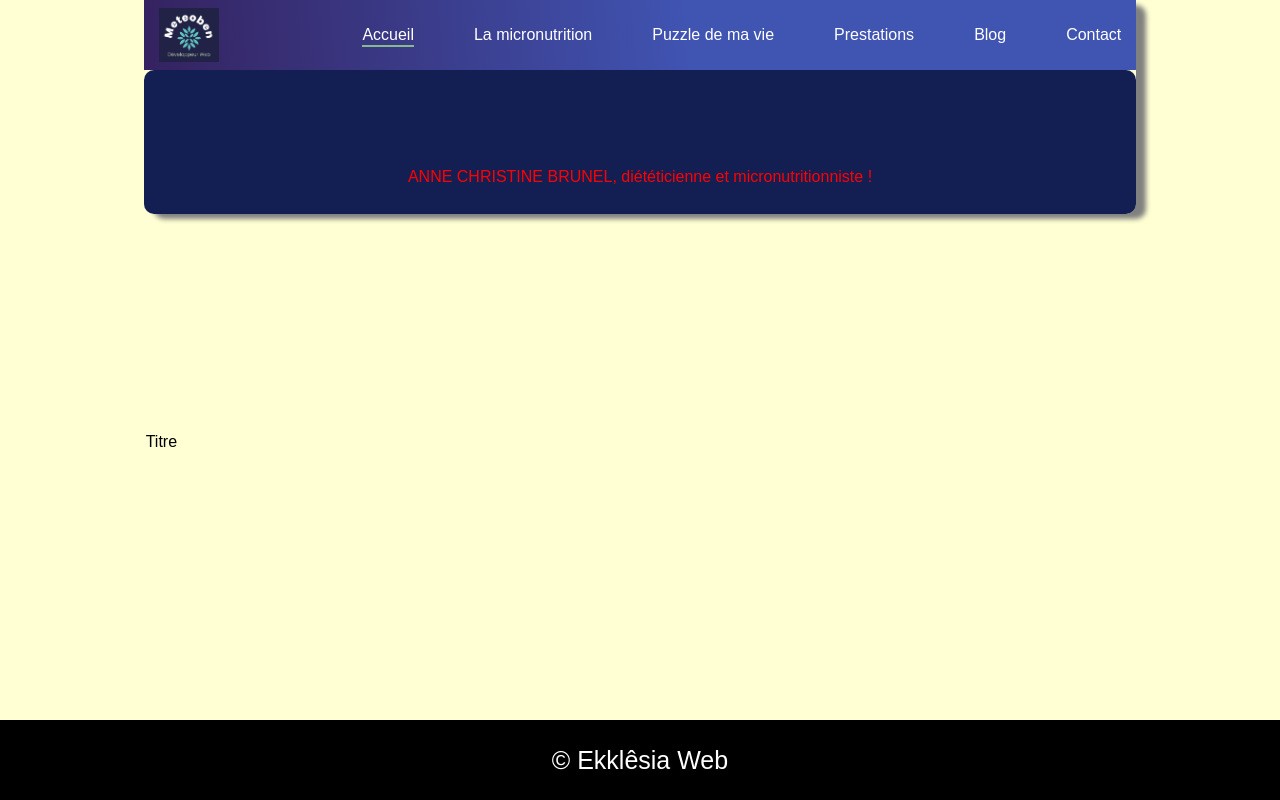
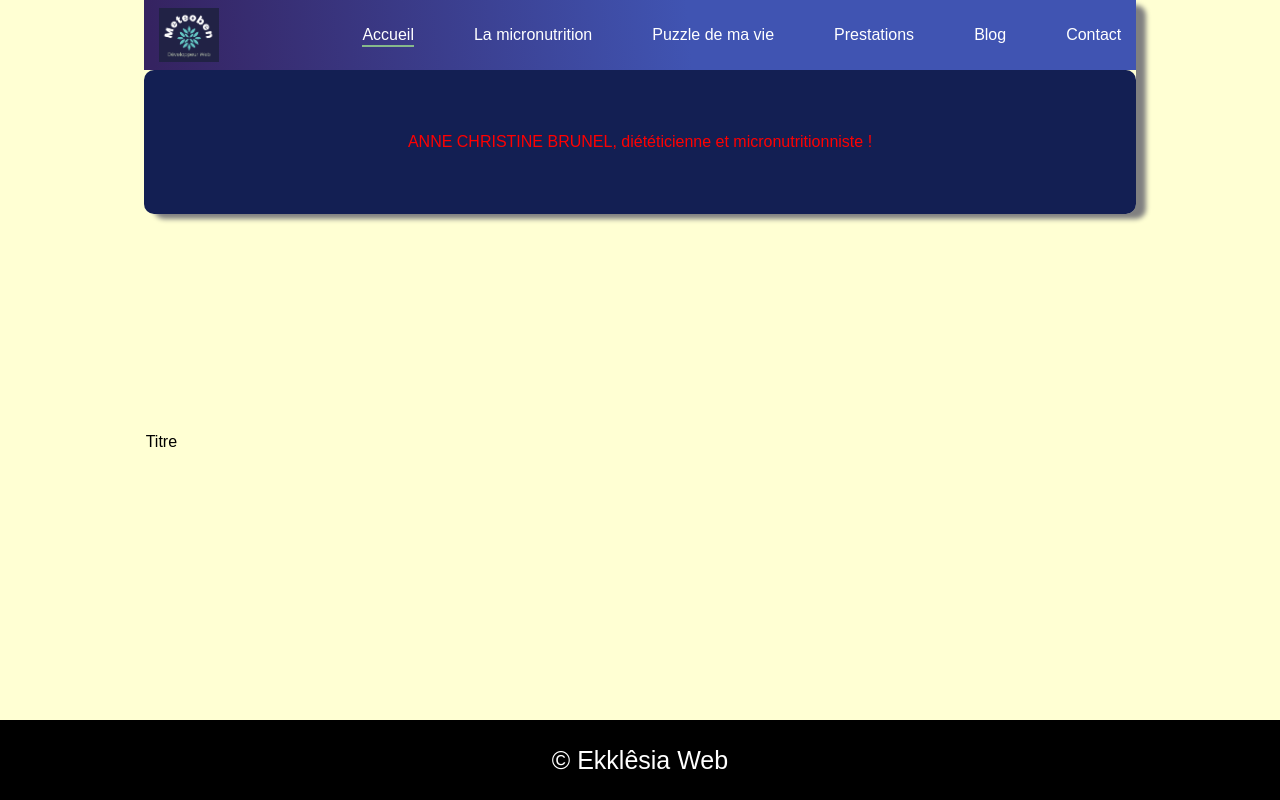
Before and after one commit to Ben43200/brunel-vite, a React (Vite) app: page / in a window 1280 px wide. Built offline with nearby package versions, Linux system fonts and the light colour scheme.

Commit message:
suppression padding title h1 passage 6rem height title container

```diff
--- a/src/components/navbar/navbar.scss
+++ b/src/components/navbar/navbar.scss
@@ -283,5 +283,5 @@ h1 {
 
 .title{
   color:red;
-  padding-top: 70px;
+  // padding-top: 70px;
 }
```
